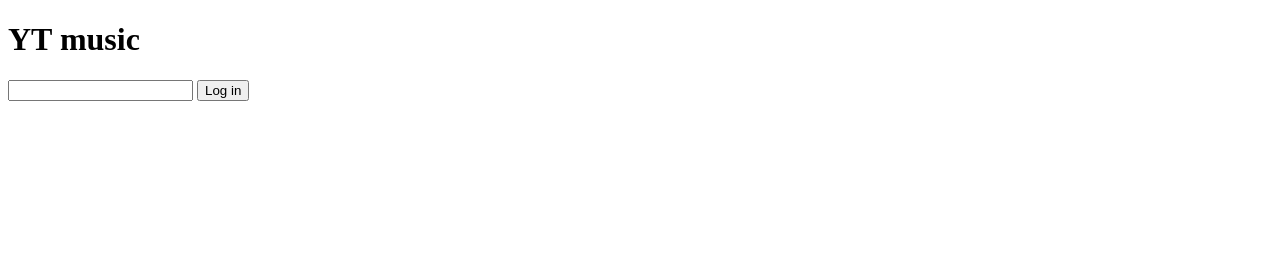
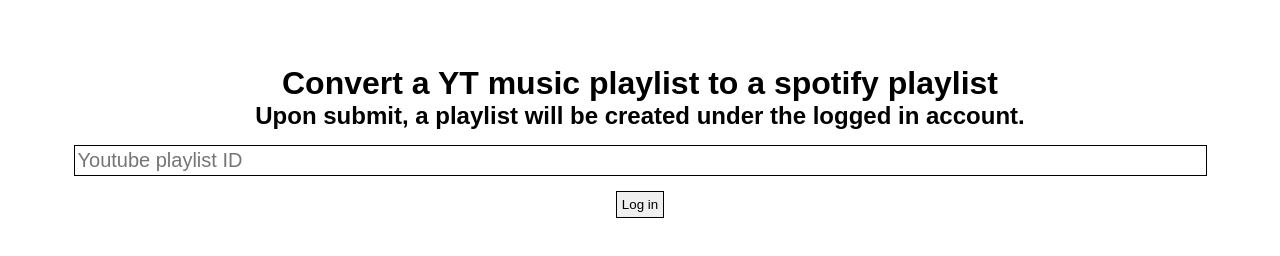
Before and after one commit to leomet07/playlistsoftware, a website: page public/index.html in a window 1280 px wide. Drawn offline with Linux system fonts and the light colour scheme.

Commit message:
Css update

```diff
--- a/public/index.html
+++ b/public/index.html
@@ -4,15 +4,28 @@
 		<meta charset="UTF-8" />
 		<meta http-equiv="X-UA-Compatible" content="IE=edge" />
 		<meta name="viewport" content="width=device-width, initial-scale=1.0" />
-
+		<link rel="stylesheet" type="text/css" href="styles.css" />
 		<title>YT music</title>
 	</head>
 	<body>
-		<h1>YT music </h1>
-		<form id="loginwithspotify">
-			<input type="text" id="ytID" />
-			<input type="submit" value="Log in" />
-		</form>
+		<main id="main">
+			<h1 id="title">
+				Convert a YT music playlist to a spotify playlist
+			</h1>
+			<h2>
+				Upon submit, a playlist will be created under the logged in
+				account.
+			</h2>
+			<form id="loginwithspotify">
+				<input
+					type="text"
+					placeholder="Youtube playlist ID"
+					id="ytID"
+				/>
+				<br />
+				<input type="submit" id="submitbtn" value="Log in" />
+			</form>
+		</main>
 		<script src="script.js"></script>
 	</body>
 </html>
--- /dev/null
+++ b/public/styles.css
@@ -0,0 +1,32 @@
+* {
+	margin: 0px;
+	padding: 0px;
+}
+
+body {
+	font-family: Arial, Helvetica, sans-serif;
+}
+
+#main {
+	margin-top: 50px;
+	text-align: center;
+	padding: 15px;
+}
+
+#ytID {
+	border: 1px solid black;
+	width: 90%;
+	margin: 15px;
+	background-color: white;
+	font-size: 20px;
+	padding: 3px;
+}
+
+#submitbtn {
+	border: 1px solid black;
+	padding: 5px;
+	/* border-radius: 5px; */
+}
+
+#title {
+}
```
